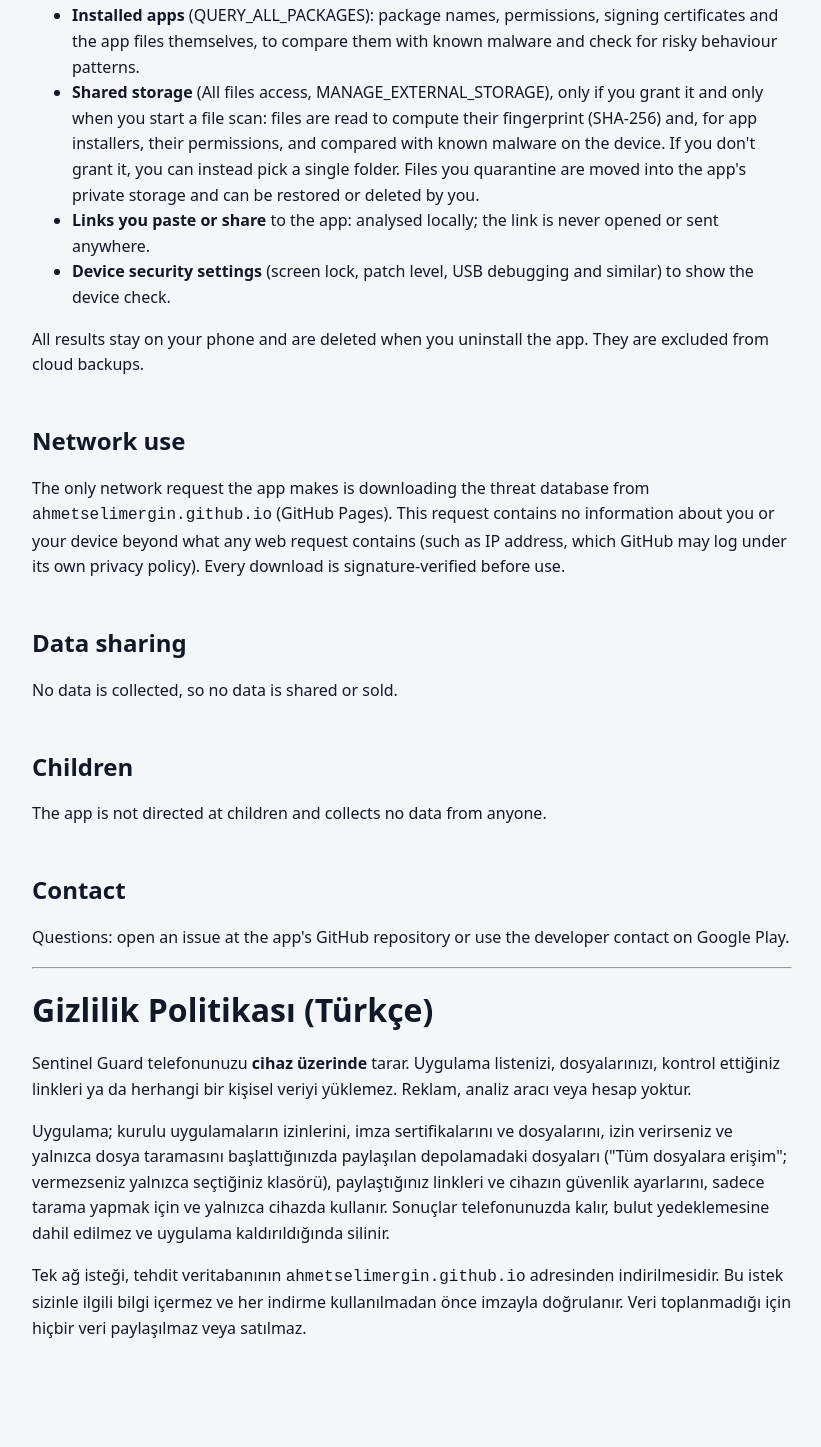
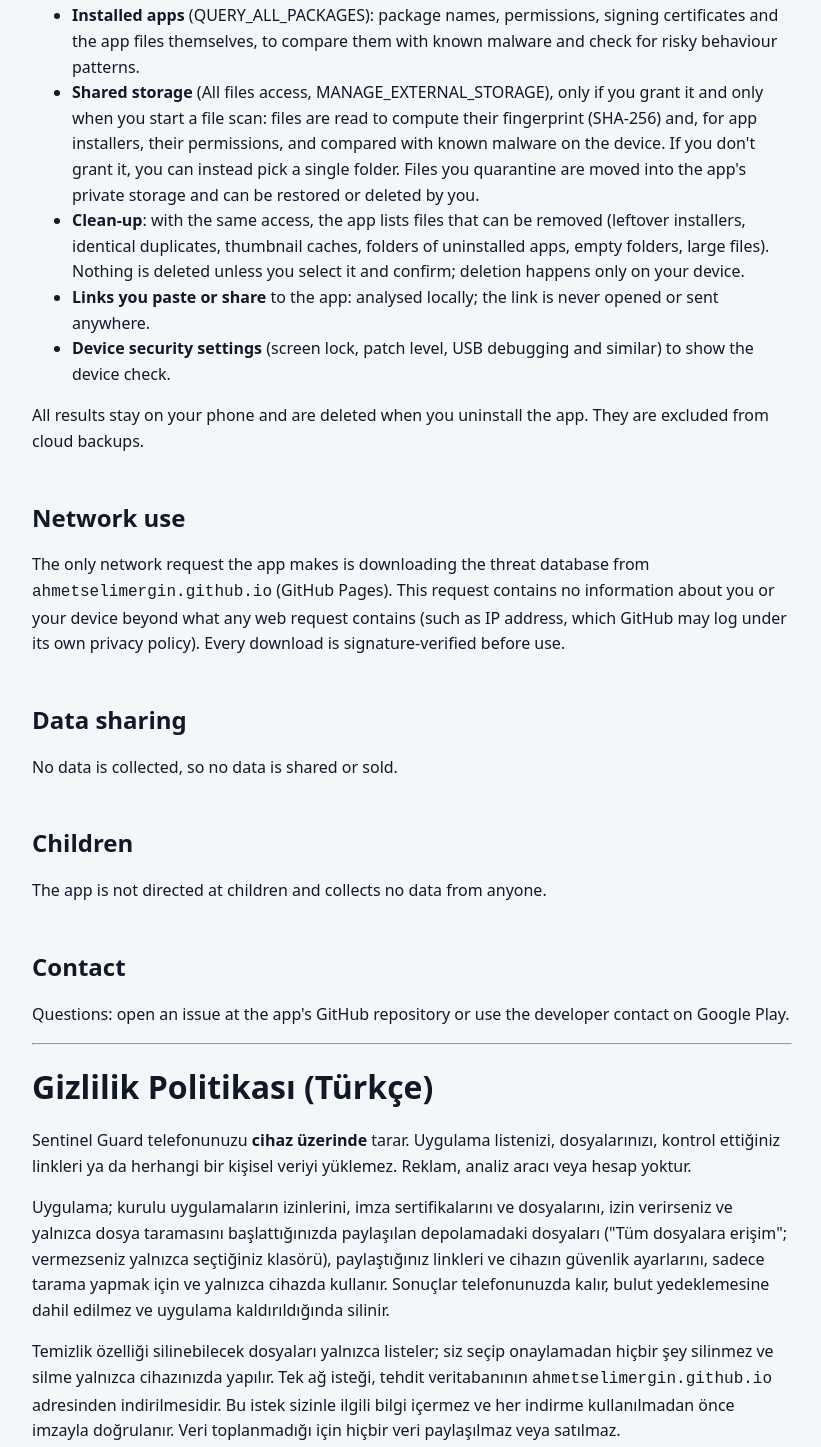
Before and after one commit to ahmetselimergin/sentinelguard, a plain HTML site: page site/privacy/index.html in a window 1280 px wide. Shown: the part 376-1823 px from the top of the page, without its empty margins (228-1049 px from the left). Before the commit the page ends 1757 px from the top, so only its background shows below. Drawn offline with Linux system fonts and the light colour scheme.

Commit message:
Privacy policy: describe the clean-up feature
Co-Authored-By: Claude Opus 5.5 <noreply@anthropic.com>

```diff
--- a/site/privacy/index.html
+++ b/site/privacy/index.html
@@ -21,6 +21,7 @@
 <ul>
   <li><strong>Installed apps</strong> (QUERY_ALL_PACKAGES): package names, permissions, signing certificates and the app files themselves, to compare them with known malware and check for risky behaviour patterns.</li>
   <li><strong>Shared storage</strong> (All files access, MANAGE_EXTERNAL_STORAGE), only if you grant it and only when you start a file scan: files are read to compute their fingerprint (SHA-256) and, for app installers, their permissions, and compared with known malware on the device. If you don't grant it, you can instead pick a single folder. Files you quarantine are moved into the app's private storage and can be restored or deleted by you.</li>
+  <li><strong>Clean-up</strong>: with the same access, the app lists files that can be removed (leftover installers, identical duplicates, thumbnail caches, folders of uninstalled apps, empty folders, large files). Nothing is deleted unless you select it and confirm; deletion happens only on your device.</li>
   <li><strong>Links you paste or share</strong> to the app: analysed locally; the link is never opened or sent anywhere.</li>
   <li><strong>Device security settings</strong> (screen lock, patch level, USB debugging and similar) to show the device check.</li>
 </ul>
@@ -43,7 +44,7 @@
 <div lang="tr">
 <p>Sentinel Guard telefonunuzu <strong>cihaz üzerinde</strong> tarar. Uygulama listenizi, dosyalarınızı, kontrol ettiğiniz linkleri ya da herhangi bir kişisel veriyi yüklemez. Reklam, analiz aracı veya hesap yoktur.</p>
 <p>Uygulama; kurulu uygulamaların izinlerini, imza sertifikalarını ve dosyalarını, izin verirseniz ve yalnızca dosya taramasını başlattığınızda paylaşılan depolamadaki dosyaları ("Tüm dosyalara erişim"; vermezseniz yalnızca seçtiğiniz klasörü), paylaştığınız linkleri ve cihazın güvenlik ayarlarını, sadece tarama yapmak için ve yalnızca cihazda kullanır. Sonuçlar telefonunuzda kalır, bulut yedeklemesine dahil edilmez ve uygulama kaldırıldığında silinir.</p>
-<p>Tek ağ isteği, tehdit veritabanının <code>ahmetselimergin.github.io</code> adresinden indirilmesidir. Bu istek sizinle ilgili bilgi içermez ve her indirme kullanılmadan önce imzayla doğrulanır. Veri toplanmadığı için hiçbir veri paylaşılmaz veya satılmaz.</p>
+<p>Temizlik özelliği silinebilecek dosyaları yalnızca listeler; siz seçip onaylamadan hiçbir şey silinmez ve silme yalnızca cihazınızda yapılır. Tek ağ isteği, tehdit veritabanının <code>ahmetselimergin.github.io</code> adresinden indirilmesidir. Bu istek sizinle ilgili bilgi içermez ve her indirme kullanılmadan önce imzayla doğrulanır. Veri toplanmadığı için hiçbir veri paylaşılmaz veya satılmaz.</p>
 </div>
 </body>
 </html>
```
